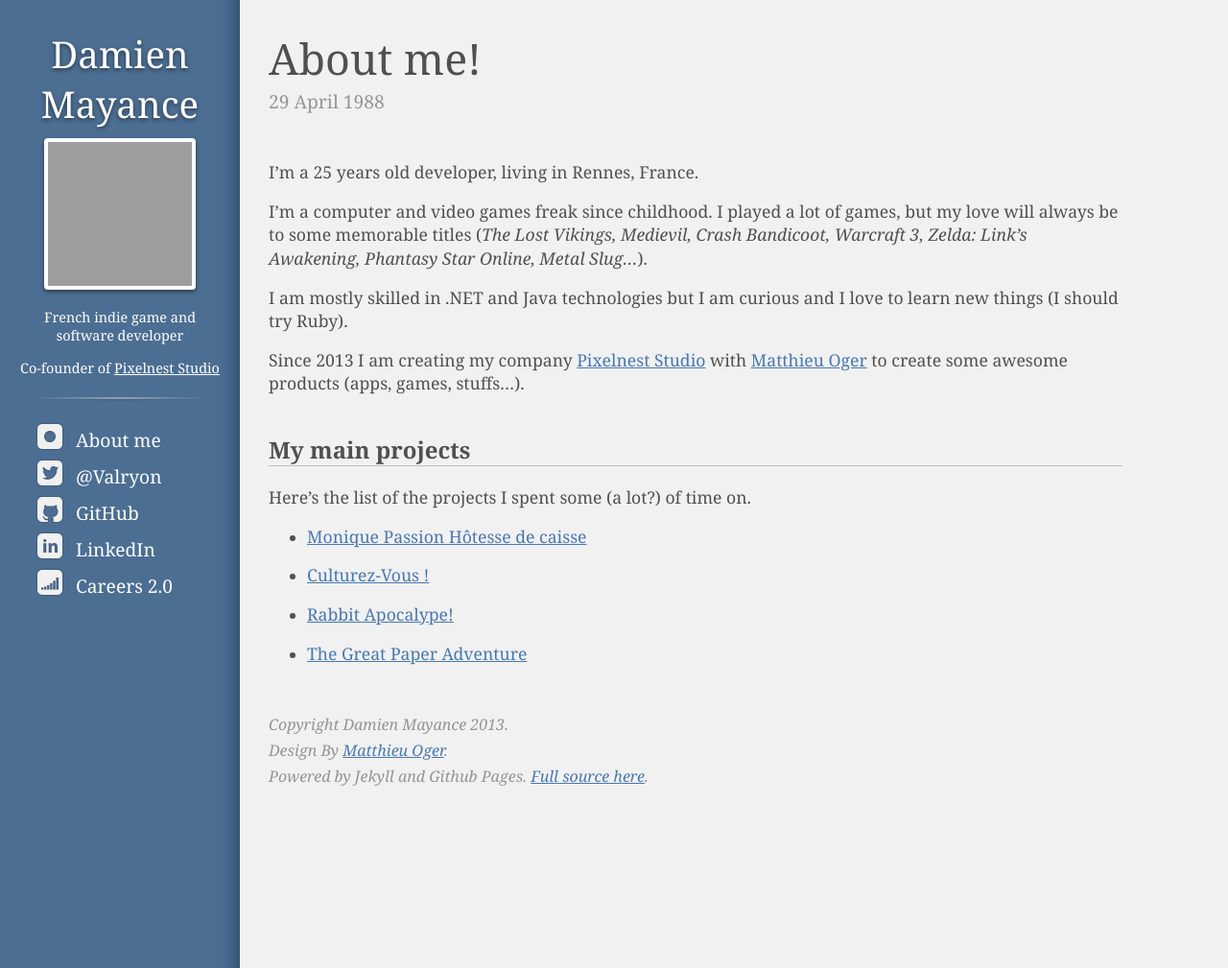
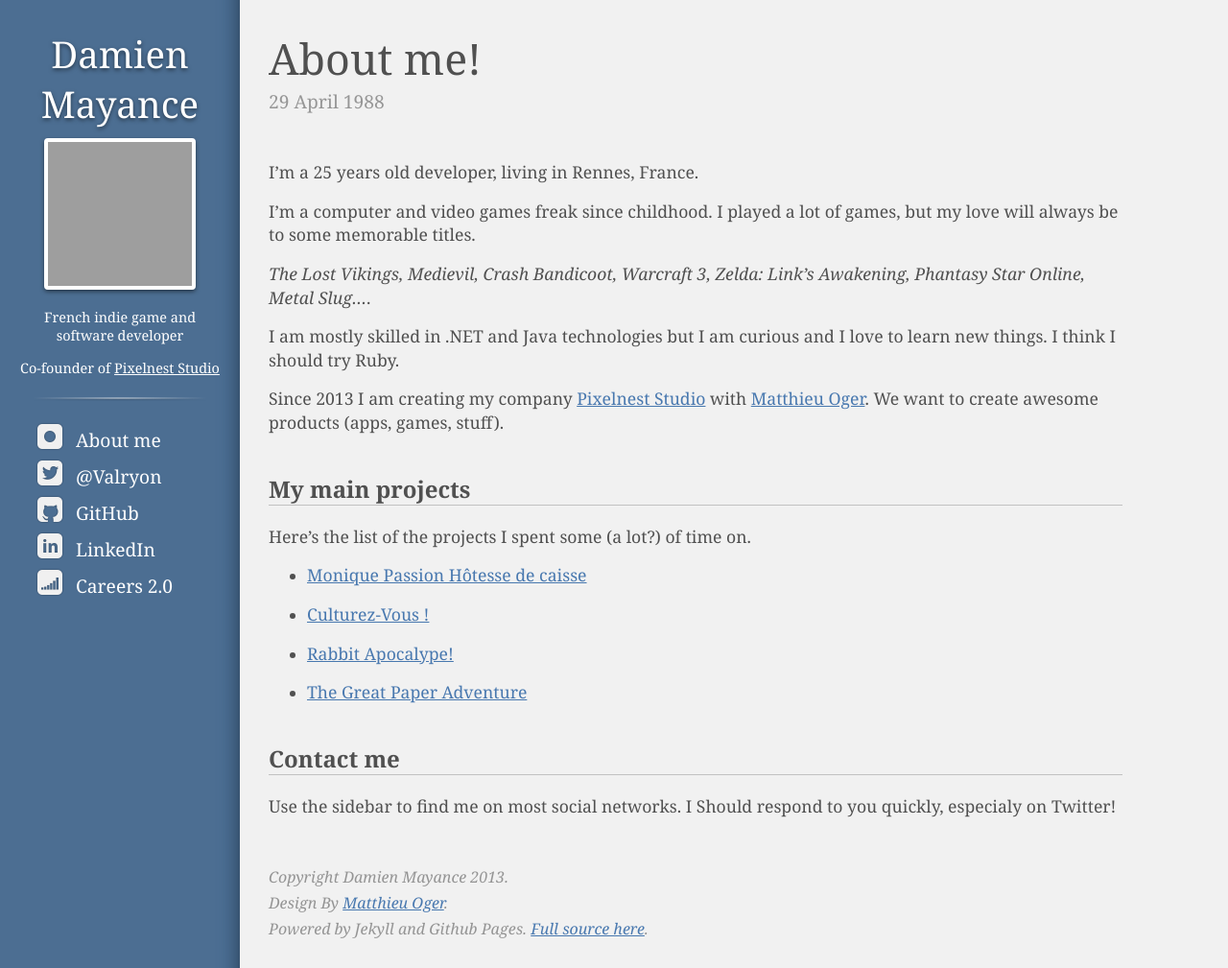
Before and after one commit to valryon/valryon.github.io, a Jekyll site: the page built from _posts/1988-04-29-about.md, in a window 1280 px wide and 1009 px high. Shown: the whole window at 96% size. Built offline with Jekyll 4.4.1, drawn with Linux system fonts in a browser that asks for light colours; grey boxes are pictures that could not be loaded.

Commit message:
about content

```diff
--- a/_posts/1988-04-29-about.md
+++ b/_posts/1988-04-29-about.md
@@ -5,11 +5,13 @@ layout: post
 
 I'm a 25 years old developer, living in Rennes, France.
 
-I'm a computer and video games freak since childhood. I played a lot of games, but my love will always be to some memorable titles (*The Lost Vikings, Medievil, Crash Bandicoot, Warcraft 3, Zelda: Link's Awakening, Phantasy Star Online, Metal Slug...*).
+I'm a computer and video games freak since childhood. I played a lot of games, but my love will always be to some memorable titles.
 
-I am mostly skilled in .NET and Java technologies but I am curious and I love to learn new things (I should try Ruby).
+*The Lost Vikings, Medievil, Crash Bandicoot, Warcraft 3, Zelda: Link's Awakening, Phantasy Star Online, Metal Slug...*.
 
-Since 2013 I am creating my company [Pixelnest Studio](http://pixelnest.io) with [Matthieu Oger](http://solarsailer.net) to create some awesome products (apps, games, stuffs...).
+I am mostly skilled in .NET and Java technologies but I am curious and I love to learn new things. I think I should try Ruby.
+
+Since 2013 I am creating my company [Pixelnest Studio](http://pixelnest.io) with [Matthieu Oger](http://solarsailer.net). We want to create awesome products (apps, games, stuff).
 
 ## My main projects
 
@@ -20,3 +22,7 @@ Here's the list of the projects I spent some (a lot?) of time on.
   - <a href="{{ post.url }}">{{post.title}}</a>
 {% endif %}
 {% endfor %}
+
+## Contact me
+
+Use the sidebar to find me on most social networks. I Should respond to you quickly, especialy on Twitter!
```
